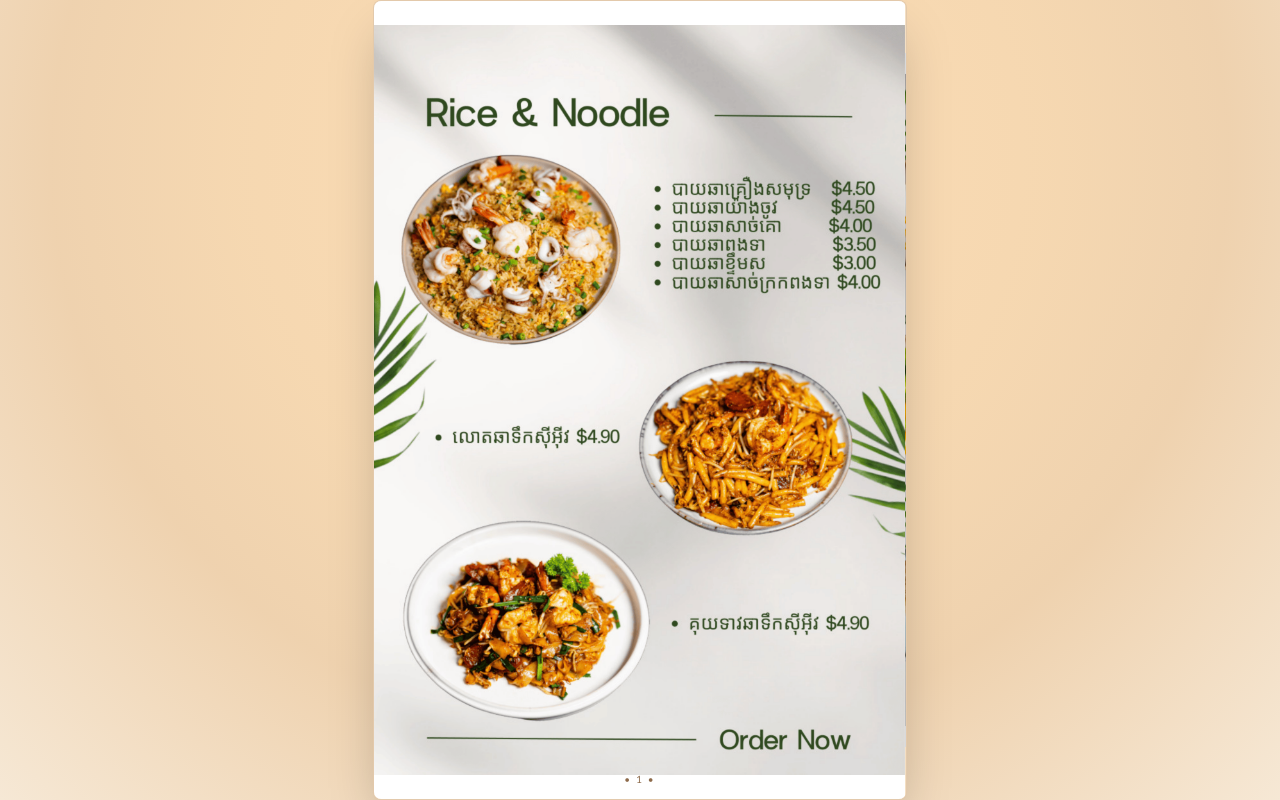
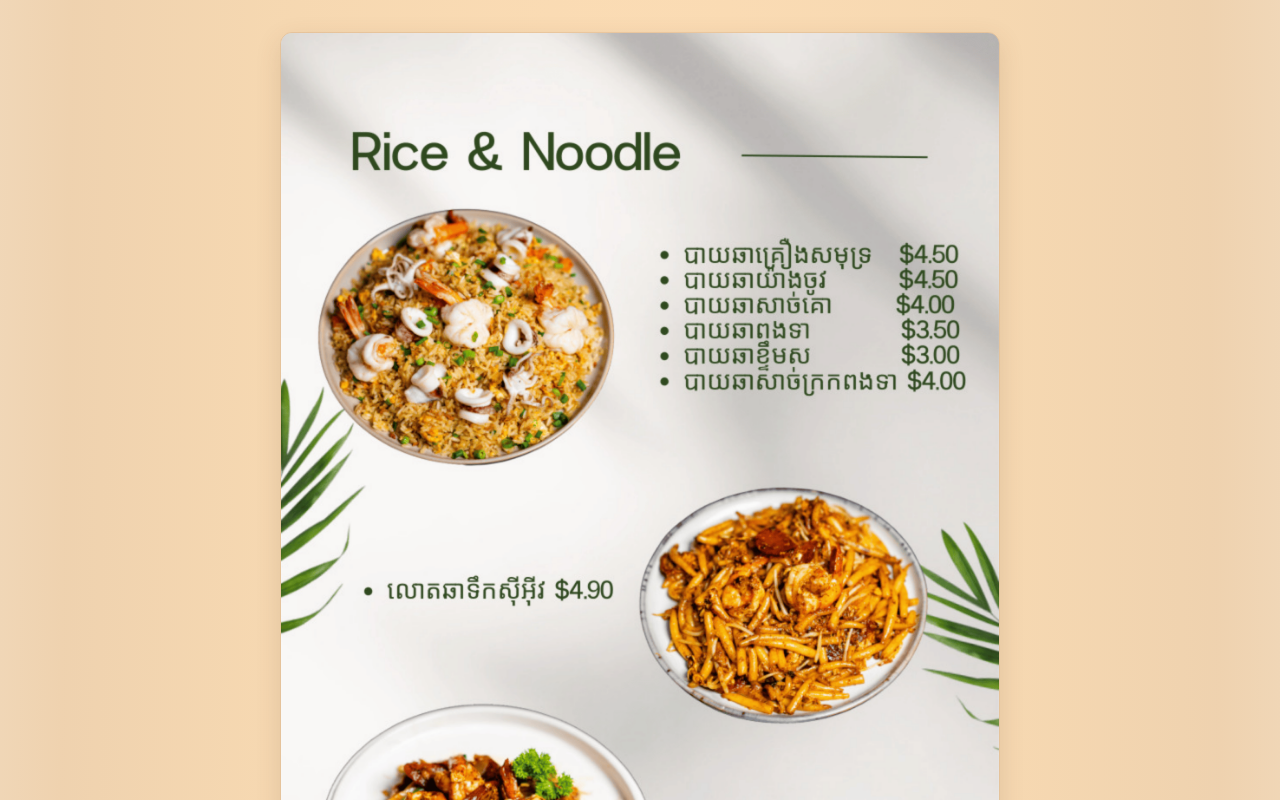
Before and after one commit to DaraBoth/summer, a Next.js app: page / in a window 1280 px wide. Shown: the top 800 px of the page. Built offline with nearby package versions, Linux system fonts and the light colour scheme; a web font is replaced by a local one.

Commit message:
feat: replace BookViewer with VerticalMenuScroll and update layout styles

```diff
--- a/components/PublicMenu.tsx
+++ b/components/PublicMenu.tsx
@@ -1,6 +1,6 @@
 "use client";
 
-import BookViewer from "@/components/BookViewer";
+import VerticalMenuScroll from "@/components/VerticalMenuScroll";
 import { useMenuStore } from "@/hooks/useMenuStore";
 
 interface PublicMenuProps {
@@ -26,7 +26,7 @@ export default function PublicMenu({ initialPage }: PublicMenuProps) {
   }
 
   return (
-    <main className="relative min-h-screen bg-[var(--bg-secondary)] overflow-hidden">
+    <main className="relative min-h-screen bg-[var(--bg-secondary)] overflow-x-hidden">
       <div
         className="absolute inset-0 pointer-events-none"
         style={{
@@ -34,13 +34,7 @@ export default function PublicMenu({ initialPage }: PublicMenuProps) {
             "radial-gradient(ellipse at 50% 20%, rgba(255,220,176,0.85), rgba(245,202,147,0.55) 45%, rgba(230,183,128,0.45) 65%, rgba(246,232,213,1) 100%)",
         }}
       />
-      <BookViewer
-        menuBook={menuBook}
-        fullScreen
-        showIndicators={false}
-        showHint={false}
-        initialPage={initialPage}
-      />
+      <VerticalMenuScroll menuBook={menuBook} initialPage={initialPage} />
     </main>
   );
 }
--- /dev/null
+++ b/components/VerticalMenuScroll.tsx
@@ -0,0 +1,81 @@
+"use client";
+
+import { useEffect, useMemo, useRef } from "react";
+import { MenuBook } from "@/types/menu";
+
+interface VerticalMenuScrollProps {
+  menuBook: MenuBook;
+  initialPage: number;
+}
+
+function getPageImageUrl(page: MenuBook["pages"][number]): string | null {
+  const fullBackground = (page.elements || []).find(
+    (el) =>
+      el.type === "image" &&
+      el.position.x === 0 &&
+      el.position.y === 0 &&
+      el.position.width === 100 &&
+      el.position.height === 100 &&
+      !!el.imageUrl
+  );
+
+  if (fullBackground?.imageUrl) {
+    return fullBackground.imageUrl;
+  }
+
+  const firstImage = (page.elements || []).find((el) => el.type === "image" && !!el.imageUrl);
+  return firstImage?.imageUrl || null;
+}
+
+export default function VerticalMenuScroll({ menuBook, initialPage }: VerticalMenuScrollProps) {
+  const pageRefs = useRef<Array<HTMLDivElement | null>>([]);
+
+  const pages = useMemo(() => {
+    return (menuBook.pages || []).map((page, index) => ({
+      id: page.id,
+      pageNumber: index + 1,
+      imageUrl: getPageImageUrl(page),
+    }));
+  }, [menuBook.pages]);
+
+  useEffect(() => {
+    const targetIndex = Math.max(0, Math.min(initialPage, pages.length - 1));
+    const target = pageRefs.current[targetIndex];
+    if (!target) {
+      return;
+    }
+
+    // Jump to requested page (e.g. /?page=8) with a smooth PDF-like scroll.
+    target.scrollIntoView({ behavior: "smooth", block: "start" });
+  }, [initialPage, pages.length]);
+
+  return (
+    <div className="relative z-10 mx-auto w-full max-w-3xl px-3 pb-12 pt-6 md:px-6 md:pt-8">
+      <div className="space-y-4 md:space-y-6">
+        {pages.map((page, index) => (
+          <div
+            key={page.id}
+            ref={(el) => {
+              pageRefs.current[index] = el;
+            }}
+            className="rounded-xl border border-[var(--border-light)] bg-[var(--paper-white)]/85 shadow-[0_8px_26px_rgba(99,62,32,0.14)] overflow-hidden"
+          >
+            {page.imageUrl ? (
+              <img
+                src={page.imageUrl}
+                alt={`Menu page ${page.pageNumber}`}
+                loading={index <= 1 ? "eager" : "lazy"}
+                decoding="async"
+                className="w-full h-auto block"
+              />
+            ) : (
+              <div className="aspect-[3/4] flex items-center justify-center text-sm text-[var(--text-muted)]">
+                Page {page.pageNumber}
+              </div>
+            )}
+          </div>
+        ))}
+      </div>
+    </div>
+  );
+}
```
Also changed, not shown: public/qr/menu-qr.png.
